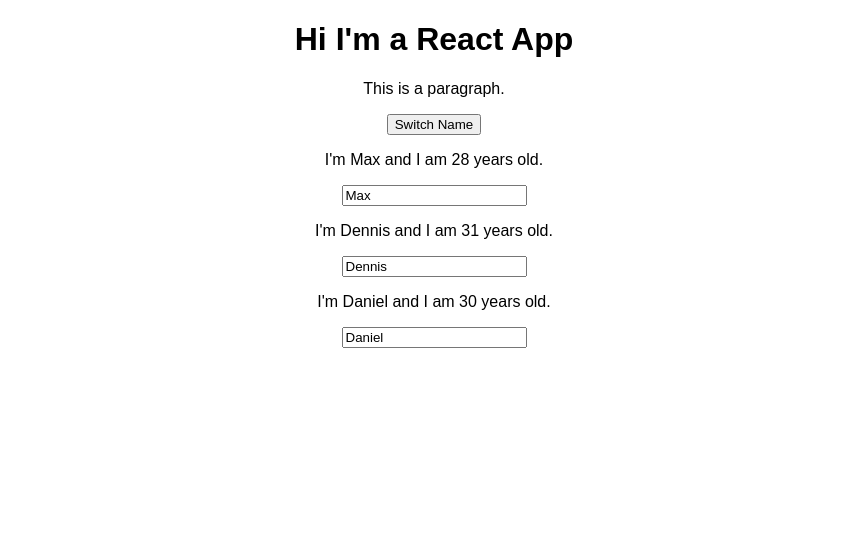
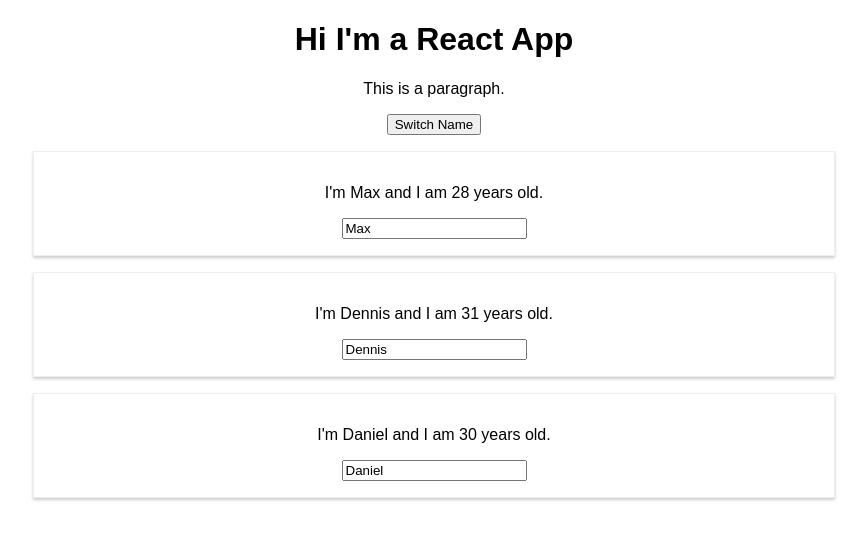
Before and after one commit to D3stros/React-Projects, a React (Create React App) app: page / in a window 1280 px wide. Shown: the top 540 px of the page, without its empty margins (206-1073 px from the left). Built offline with nearby package versions, Linux system fonts and the light colour scheme.

Commit message:
Adding styles with a CSS stylesheet

```diff
--- /dev/null
+++ b/src/Person/person.css
@@ -0,0 +1,8 @@
+.Person {
+    width: 60%;
+    margin: 16px auto;
+    border:1px solid #eee;
+    box-shadow: 0 2px 3px #ccc;
+    padding: 16px;
+    text-align:center;
+}
--- a/src/Person/person.js
+++ b/src/Person/person.js
@@ -1,8 +1,9 @@
 import React from "react";
+import "./person.css";
 
 const person = (props) => {
     return (
-    <div>
+    <div className="Person">
         <p onClick = {props.click}>I'm {props.name} and I am {props.age} years old.</p>
         <p>{props.children}</p>
         <input type="text" onChange = {props.changed} value = {props.name}></input>
```
